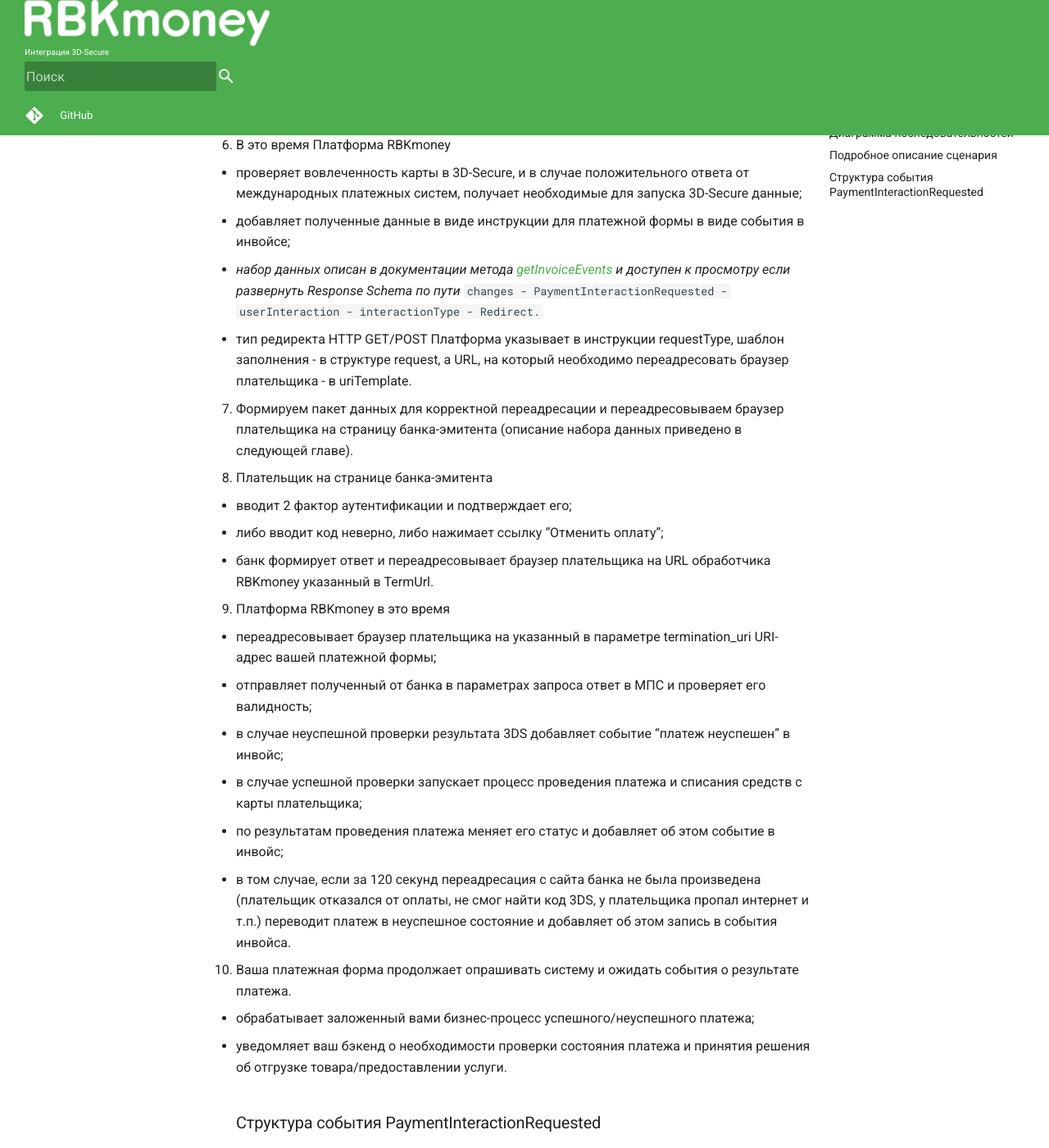
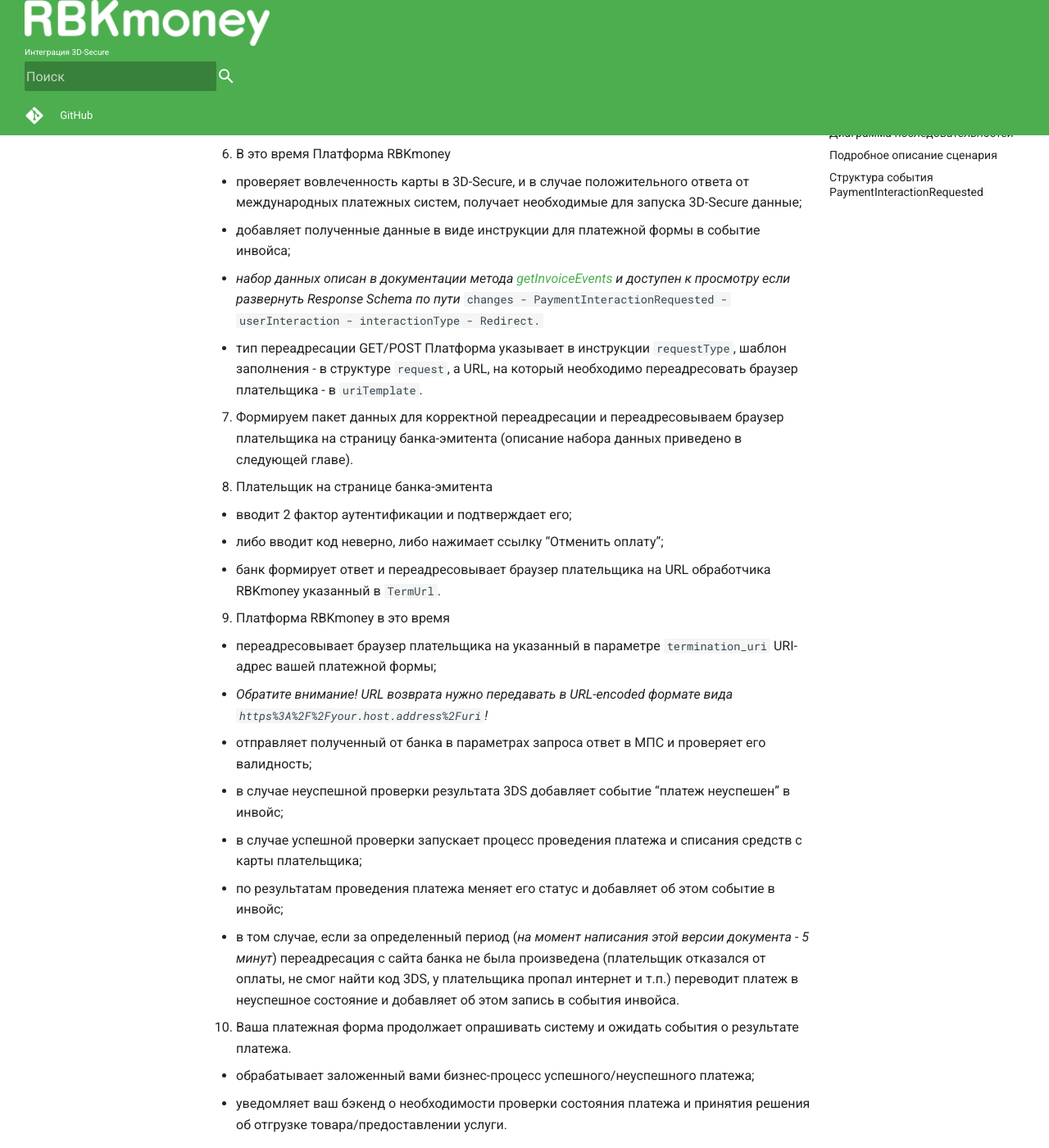
Before and after one commit to rbkmoney/docs, an MkDocs documentation site: the page built from content/integrations/3dsecure.md, in a window 1280 px wide and 1400 px high, scrolled down 2062 px. Shown: the whole window at 82% size. Built offline with MkDocs 1.6.1 and Material for MkDocs 9.7.7, drawn with Linux system fonts in a browser that asks for light colours; nearby versions of some CDN libraries; comment, search, counter and statistics services are not loaded; old or Windows-style settings are respelled for this version of MkDocs; some of the changed text lies outside the part shown.

Commit message:
3DS article spellcheck and typo fix - modified some descriptions - fixed "ISRuer" typo - changed 3DS timeouts information

````diff
--- a/content/integrations/3dsecure.md
+++ b/content/integrations/3dsecure.md
@@ -25,34 +25,35 @@
 ### Подробное описание сценария
 
 1. Используя ваш приватный API-ключ с вашего бэкенда создаем в RBKmoney инвойс вызывая метод [createInvoice](https://rbkmoney.github.io/api/#operation/createInvoice) и получаем в ответ идентификатор инвойса и токен доступа к нему - `invoiceAccessToken`.
-2. С вашего бэкенда формируем HTML-код, передав туда полученный идентификатор инвойса и токен доступа и отдаем его в браузер плательщику.
-    - *Внимание! Ни в коем случае не передавайте в браузер ваш приватный API-ключ! Используйте только полученный invoiceAccessToken.*
-3. В коде вашей платежной формы
+2. С вашего бэкенда формируем HTML-код, передаем туда полученный идентификатор и токен доступа инвойса и отдаем этот код в браузер плательщику.
+    - *Внимание! Ни в коем случае не передавайте в браузер ваш приватный API-ключ! Используйте только полученный `invoiceAccessToken`.*
+3. В коде вашей платежной формы:
     - если у вас нет сертификации PCI-DSS, то подключаем библиотеку tokenizer.js [согласно инструкции](/integrations/tokenizer/) и получаем платежный токен через библиотеку;
     - если у вас есть сертификация PCI-DSS, то передаем карточные данные напрямую вызывая метод [createPaymentResource](https://rbkmoney.github.io/api/#operation/createPaymentResource) и также получаем платежный токен.
 4. Из кода вашей платежной формы запускаем процесс списания денег с карты плательщика вызывая метод [createPayment](https://rbkmoney.github.io/api/#operation/createPayment).
 5. Запускаем таймер и начинаем опрашивать RBKmoney API на предмет появления новых событий в инвойсе вызывая метод [getInvoiceEvents](https://rbkmoney.github.io/api/#operation/getInvoiceEvents).
-    - *мы рекомендуем установить интервал опроса в 1 секунду и ограничение на время опроса в 60 секунд либо 60 запросов.*
+    - *мы рекомендуем установить интервал опроса в 1 секунду и ограничение на время опроса в 60-120 секунд либо 60-120 запросов.*
 6. В это время Платформа RBKmoney
     - проверяет вовлеченность карты в 3D-Secure, и в случае положительного ответа от международных платежных систем, получает необходимые для запуска 3D-Secure данные;
-    - добавляет полученные данные в виде инструкции для платежной формы в виде события в инвойсе;
+    - добавляет полученные данные в виде инструкции для платежной формы в событие инвойса;
     - *набор данных описан в документации метода [getInvoiceEvents](https://rbkmoney.github.io/api/#operation/getInvoiceEvents) и доступен к просмотру если развернуть Response Schema по пути*
     ```
         changes - PaymentInteractionRequested - userInteraction -  interactionType - Redirect.
     ```
-    - тип редиректа HTTP GET/POST Платформа указывает в инструкции requestType, шаблон заполнения - в структуре request, а URL, на который необходимо переадресовать браузер плательщика - в uriTemplate.
+    - тип переадресации GET/POST Платформа указывает в инструкции `requestType`, шаблон заполнения - в структуре `request`, а URL, на который необходимо переадресовать браузер плательщика - в `uriTemplate`.
 7. Формируем пакет данных для корректной переадресации и переадресовываем браузер плательщика на страницу банка-эмитента (описание набора данных приведено в следующей главе).
 8. Плательщик на странице банка-эмитента
     - вводит 2 фактор аутентификации и подтверждает его;
     - либо вводит код неверно, либо нажимает ссылку "Отменить оплату";
-    - банк формирует ответ и переадресовывает браузер плательщика на URL обработчика RBKmoney указанный в TermUrl.
+    - банк формирует ответ и переадресовывает браузер плательщика на URL обработчика RBKmoney указанный в `TermUrl`.
 9. Платформа RBKmoney в это время
-    - переадресовывает браузер плательщика на указанный в параметре termination_uri URI-адрес вашей платежной формы;
+    - переадресовывает браузер плательщика на указанный в параметре `termination_uri` URI-адрес вашей платежной формы;
+    - *Обратите внимание! URL возврата нужно передавать в URL-encoded формате вида `https%3A%2F%2Fyour.host.address%2Furi`!*
     - отправляет полученный от банка в параметрах запроса ответ в МПС и проверяет его валидность;
     - в случае неуспешной проверки результата 3DS добавляет событие "платеж неуспешен" в инвойс;
     - в случае успешной проверки запускает процесс проведения платежа и списания средств с карты плательщика;
     - по результатам проведения платежа меняет его статус и добавляет об этом событие в инвойс;
-    - в том случае, если за 120 секунд переадресация с сайта банка не была произведена (плательщик отказался от оплаты, не смог найти код 3DS, у плательщика пропал интернет и т.п.) переводит платеж в неуспешное состояние и добавляет об этом запись в события инвойса.
+    - в том случае, если за определенный период (*на момент написания этой версии документа - 5 минут*) переадресация с сайта банка не была произведена (плательщик отказался от оплаты, не смог найти код 3DS, у плательщика пропал интернет и т.п.) переводит платеж в неуспешное состояние и добавляет об этом запись в события инвойса.
 10. Ваша платежная форма продолжает опрашивать систему и ожидать события о результате платежа.
     - обрабатывает заложенный вами бизнес-процесс успешного/неуспешного платежа;
     - уведомляет ваш бэкенд о необходимости проверки состояния платежа и принятия решения об отгрузке товара/предоставлении услуги.
````
Also changed, not shown: other parts of content/integrations/3dsecure.md (+2 -2 lines), content/wsd/3d_secure_flow.png, content/wsd/3d_secure_flow.svg, 1 other file.
